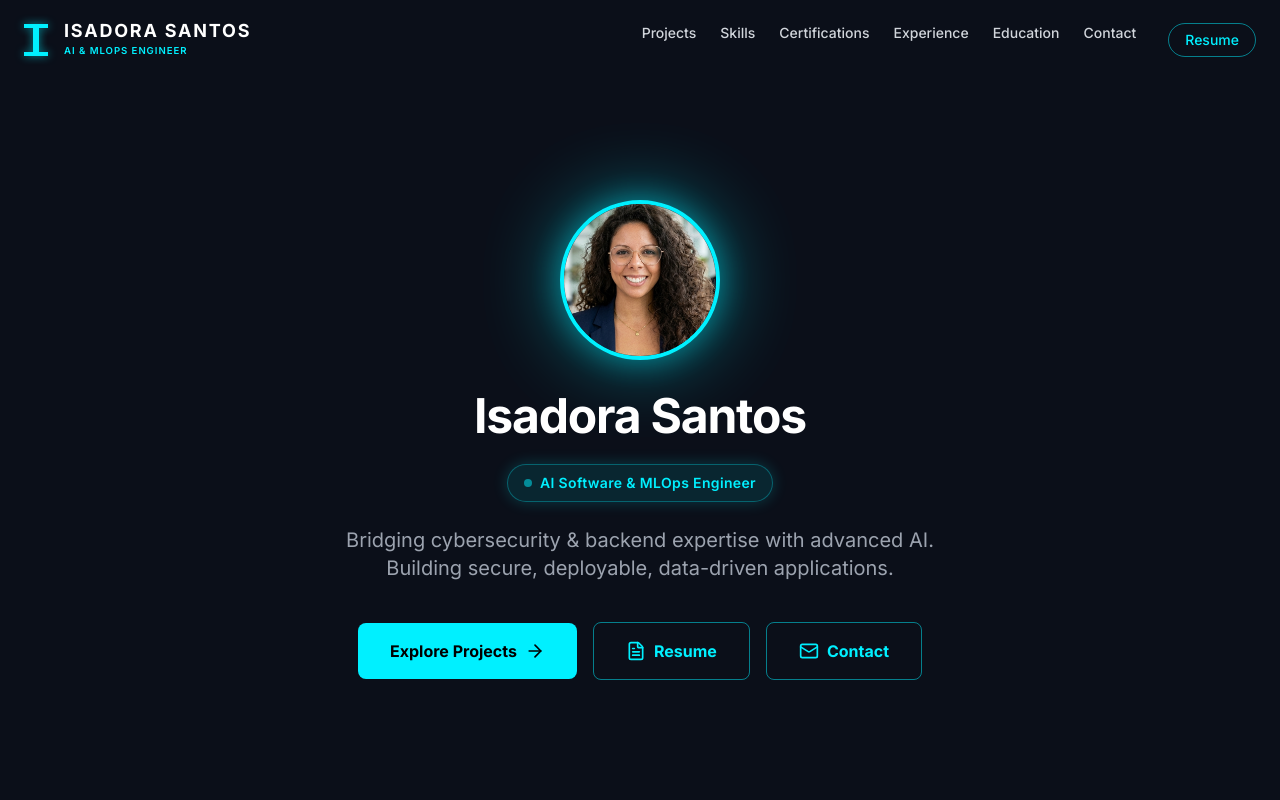
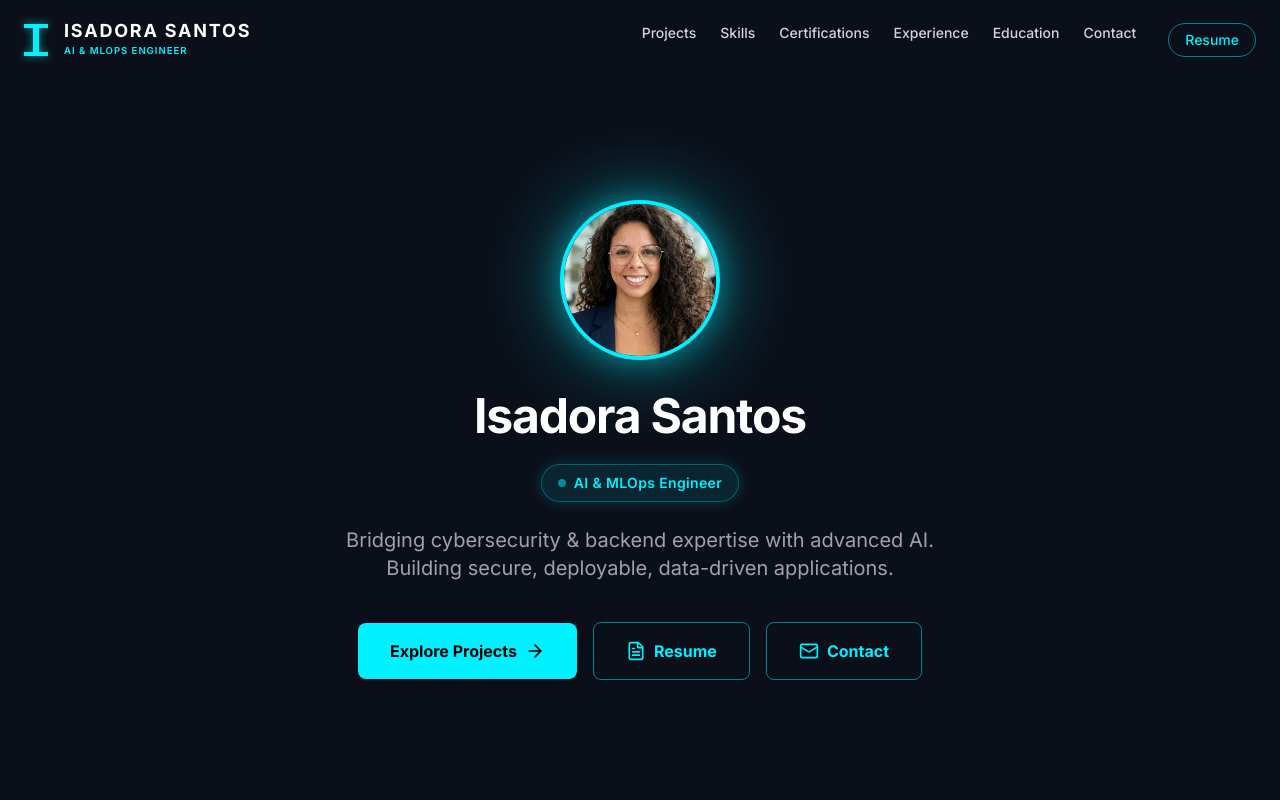
Before and after one commit to santosisadora/myportfolio, a React (Vite) app: page / in a window 1280 px wide. Shown: the top 800 px of the page. Built offline with nearby package versions, Linux system fonts and the light colour scheme.

Commit message:
style: Update job title to AI & MLOps Engineer in Hero section

```diff
--- a/src/components/Hero.jsx
+++ b/src/components/Hero.jsx
@@ -39,7 +39,7 @@ const Hero = () => {
           className="inline-flex items-center gap-2 px-4 py-2 rounded-full border border-primary/30 bg-primary/10 text-primary text-sm font-semibold tracking-wide mb-6 shadow-[0_0_15px_rgba(0,240,255,0.2)] mt-4"
         >
           <span className="w-2 h-2 rounded-full bg-primary animate-pulse"></span>
-          AI Software & MLOps Engineer
+          AI & MLOps Engineer
         </motion.div>
 
         <motion.p
```
